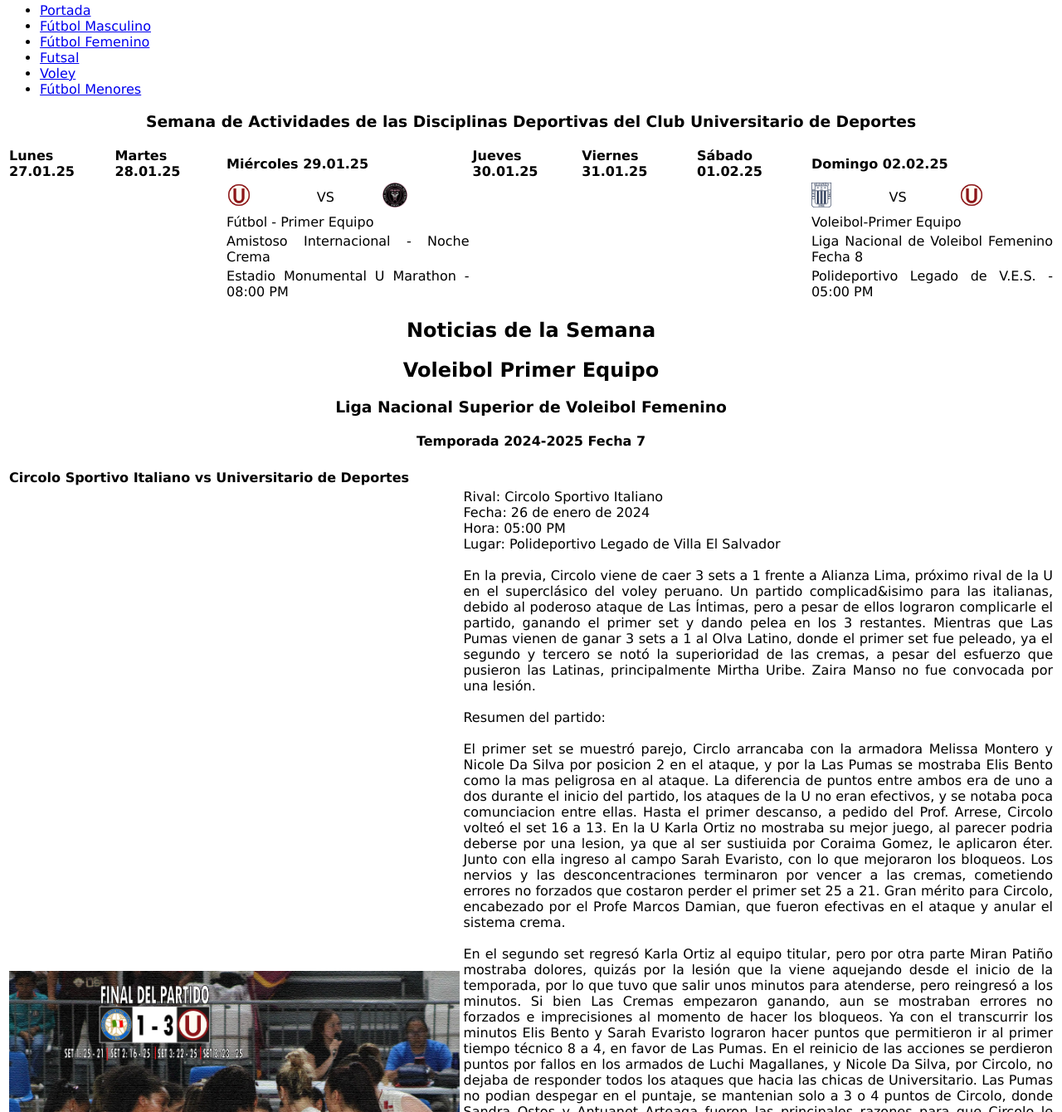
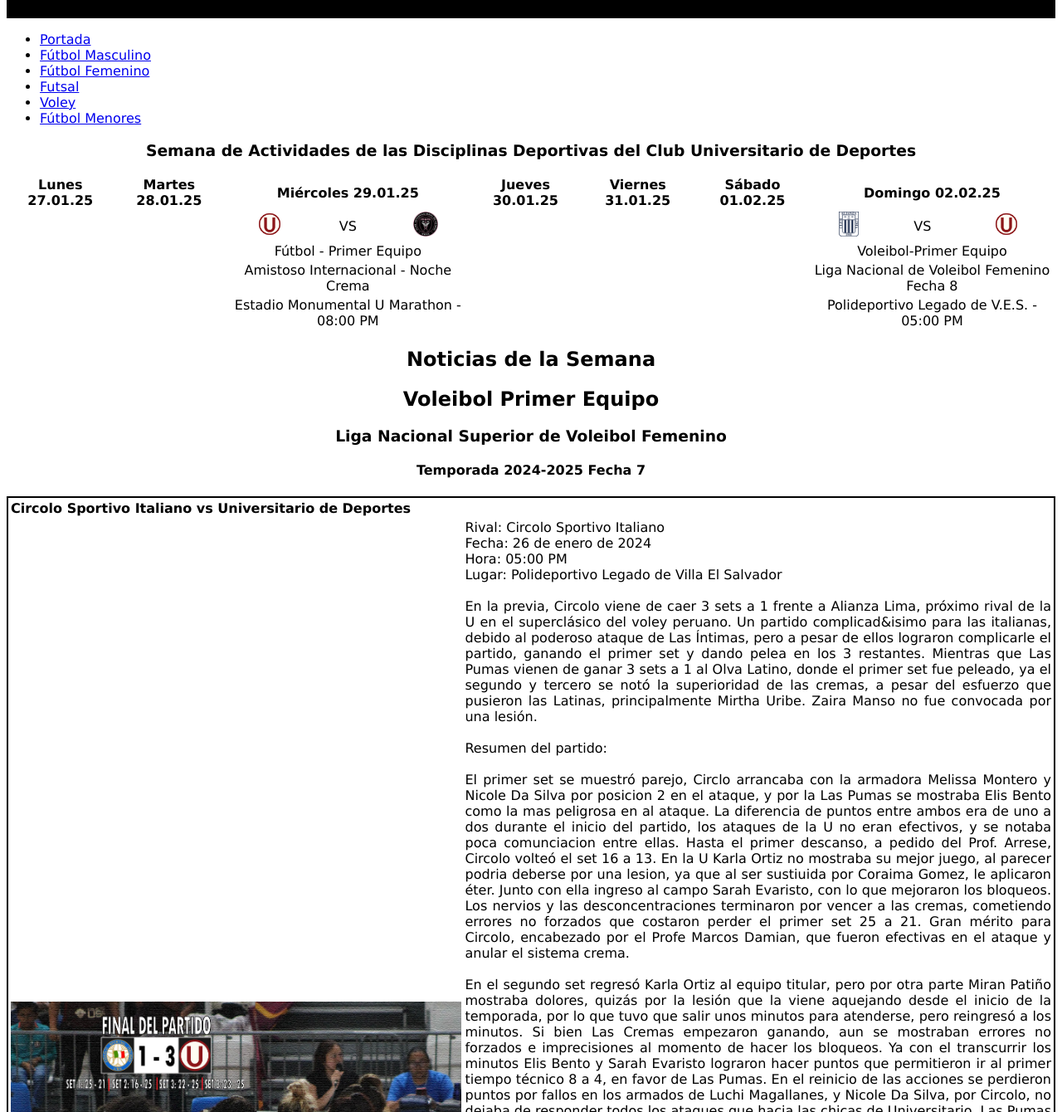
Before and after one commit to EstudioU1924/Web, a plain HTML site: page index.html in a window 1280 px wide. Shown: the part 360-1700 px from the top of the page at 83% size. Drawn offline with Linux system fonts and the light colour scheme.

Commit message:
aun MEJORANDO LAS TABLAS

```diff
--- a/formatos.css
+++ b/formatos.css
@@ -1,22 +1,23 @@
 #encabezado {
+    color: white;
     text-align: center;
     background-color: black;
-    color: white;
+
 }
+
 
 body {
     font-family: Verdana, Geneva, Tahoma, sans-serif;
 }
 
 #Semana {
-    text-align: justify;
+    text-align: center;
     border: black 2 px solid;
-    border-collapse: separate;
 }
 
 .Noticias {
     text-align: justify;
-    border-collapse: separate;
+    border: solid 2px black;
 }
 
 .VoleyTabla {
```
Also changed, not shown: index.html (+1 -0 lines).
